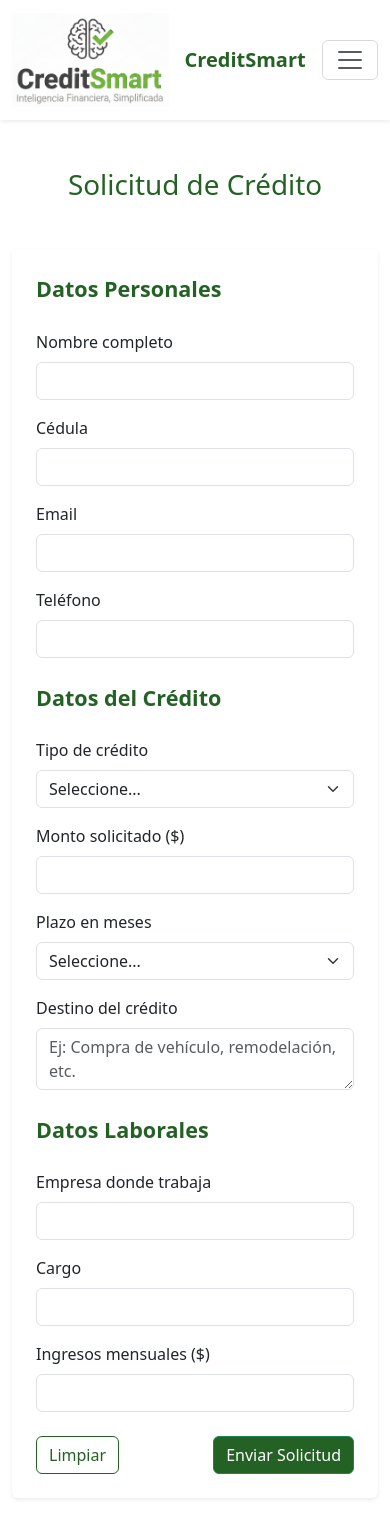
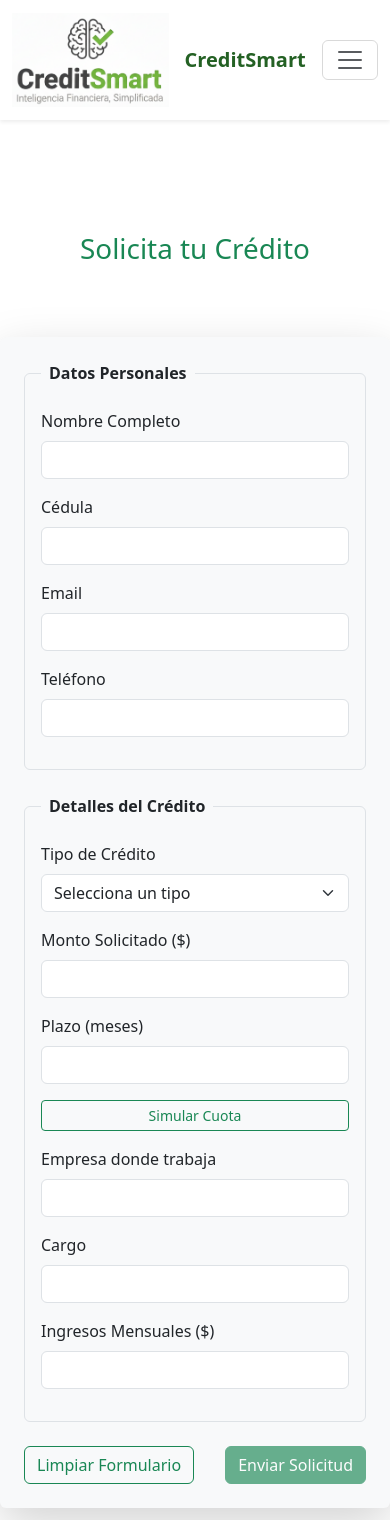
Before and after one commit to KamiloVelasquez/CrediSmart_React, a React (Vite) app in the folder creditsmart-app/: page /solicitar in a window 390 px wide. Shown: the top 1520 px of the page. Built offline with nearby package versions, Linux system fonts and the light colour scheme.

Commit message:
aplicacion de firebase

```diff
--- a/creditsmart-app/package.json
+++ b/creditsmart-app/package.json
@@ -14,7 +14,8 @@
     "react": "^19.2.0",
     "react-dom": "^19.2.0",
     "react-router-dom": "^7.9.6",
-    "sweetalert2": "^11.26.3"
+    "sweetalert2": "^11.26.3",
+    "firebase": "^12.6.0"
   },
   "devDependencies": {
     "@eslint/js": "^9.39.1",
--- a/creditsmart-app/src/assets/pages/Solicitar.jsx
+++ b/creditsmart-app/src/assets/pages/Solicitar.jsx
@@ -1,12 +1,33 @@
-import React, { useState } from "react";
+import React, { useState, useMemo } from "react";
 import { creditos } from "../../data/creditos";
 import illustration from "../IMAGES/Credito_Libre_Inversion.png";
-import Swal from 'sweetalert2'
+import Swal from 'sweetalert2';
+import { db } from "../../firebase/config";
+import { collection, addDoc } from "firebase/firestore";
 
-const solicitudesMemoria = []; // almacenamiento temporal en memoria
+
+const validateForm = (form) => {
+  let errors = {};
+  if (!form.nombre) errors.nombre = "El nombre es obligatorio.";
+  if (!form.cedula) errors.cedula = "La cédula es obligatoria.";
+  if (!form.email || !/^\S+@\S+\.\S+$/.test(form.email)) errors.email = "El email no es válido.";
+  if (!form.telefono) errors.telefono = "El teléfono es obligatorio.";
+  if (!form.tipoCredito) errors.tipoCredito = "Debes seleccionar un tipo de crédito.";
+
+  const montoNum = Number(form.monto);
+  const plazoNum = Number(form.plazo);
+  const ingresosNum = Number(form.ingresos);
+
+  if (!montoNum || isNaN(montoNum) || montoNum <= 0) errors.monto = "Monto inválido.";
+  if (!plazoNum || isNaN(plazoNum) || plazoNum <= 0) errors.plazo = "Plazo inválido.";
+  if (!ingresosNum || isNaN(ingresosNum) || ingresosNum <= 0) errors.ingresos = "Ingresos inválidos.";
+
+  return errors;
+};
+
 
 export default function Solicitar() {
-  const [form, setForm] = useState({
+  const initialState = {
     nombre: "",
     cedula: "",
     email: "",
@@ -18,253 +39,316 @@ export default function Solicitar() {
     empresa: "",
     cargo: "",
     ingresos: ""
-  });
+  };
 
+  const [form, setForm] = useState(initialState);
   const [errors, setErrors] = useState({});
-  // cuota es un valor derivado calculado con useMemo (evita setState en efectos)
-  const [mensaje, setMensaje] = useState("");
   const [showResumen, setShowResumen] = useState(false);
 
-  // calcular la cuota de forma derivada con useMemo
-  const cuota = React.useMemo(() => {
+  // Maneja el cambio de los inputs
+  const handleChange = (e) => {
+    const { name, value } = e.target;
+    setForm(prev => ({ ...prev, [name]: value }));
+    // Limpiar error específico al escribir
+    if (errors[name]) {
+      setErrors(prev => ({ ...prev, [name]: undefined }));
+    }
+  };
+
+  // Limpia todo el formulario
+  const limpiarForm = () => {
+    setForm(initialState);
+    setErrors({});
+    setShowResumen(false);
+  };
+
+  // Cálculo de cuota usando useMemo para optimización
+  const cuota = useMemo(() => {
     const monto = Number(form.monto);
     const plazo = Number(form.plazo);
     if (!monto || !plazo) return null;
 
     const producto = creditos.find((c) => c.nombre === form.tipoCredito);
-    const tasaMensual = producto ? Number(producto.tasa) / 100 : 0.02; // fallback 2% mensual
+    // Tasa mensual (asumimos que la tasa en creditos.js es anual en porcentaje)
+    const tasaMensual = producto ? Number(producto.tasa) / 100 : null;
+
+    if (!tasaMensual) return null;
 
     const i = tasaMensual;
     const n = plazo;
-    const cuotaCalc = (monto * i) / (1 - Math.pow(1 + i, -n));
-    return Number.isFinite(cuotaCalc) ? Math.round(cuotaCalc) : null;
+    const cuota = monto * (i * Math.pow(1 + i, n)) / (Math.pow(1 + i, n) - 1);
+
+    if (isNaN(cuota) || !isFinite(cuota)) return null;
+
+    return Math.round(cuota);
   }, [form.monto, form.plazo, form.tipoCredito]);
 
-  // validaciones en tiempo real (al cambiar campos)
-  function handleChange(e) {
-    const { id, value } = e.target;
-    setForm((p) => ({ ...p, [id]: value }));
 
-    // validación básica
-    setErrors((prev) => {
-      const next = { ...prev };
-      if (!value) next[id] = "Campo requerido";
-      else delete next[id];
+  // Muestra el resumen (calcula la cuota)
+  const handleSimular = () => {
+    const simErrors = {};
+    if (!form.tipoCredito) simErrors.tipoCredito = "Selecciona un tipo de crédito.";
+    if (!Number(form.monto)) simErrors.monto = "Ingresa un monto válido.";
+    if (!Number(form.plazo)) simErrors.plazo = "Ingresa un plazo válido.";
 
-      // email valid simple
-      if (id === "email" && value) {
-        const ok = /^[^\s@]+@[^\s@]+\.[^\s@]+$/.test(value);
-        if (!ok) next.email = "Email inválido";
-        else delete next.email;
-      }
+    if (Object.keys(simErrors).length > 0) {
+        setErrors(prev => ({ ...prev, ...simErrors }));
+        Swal.fire('Advertencia', 'Completa los campos de simulación para ver la cuota.', 'warning');
+        return;
+    }
 
-      return next;
-    });
+    if (cuota) {
+        setShowResumen(true);
+    } else {
+        setShowResumen(false);
+        Swal.fire('Advertencia', 'No fue posible calcular la cuota. Verifica los límites del crédito.', 'warning');
+    }
+  };
 
-    // si el usuario modifica monto/plazo/tipo, mostramos resumen en vivo
-    setShowResumen(true);
-  }
 
-  function limpiarForm() {
-    setForm({
-      nombre: "",
-      cedula: "",
-      email: "",
-      telefono: "",
-      tipoCredito: "",
-      monto: "",
-      plazo: "",
-      destino: "",
-      empresa: "",
-      cargo: "",
-      ingresos: ""
-    });
-    setErrors({});
-    // cuota es derivada ahora (useMemo) — no necesitamos setCuota
-    setShowResumen(false);
-    setMensaje("");
-  }
-
-  function handleSubmit(e) {
+  const handleSubmit = async (e) => {
     e.preventDefault();
 
-    // validación final
-    const required = ["nombre", "email", "tipoCredito", "monto", "plazo"];
-    const newErrors = {};
-    required.forEach((f) => {
-      if (!form[f]) newErrors[f] = "Campo requerido";
-    });
-    if (Object.keys(newErrors).length) {
-      setErrors(newErrors);
-      // focus first field with error for better UX
-      const first = Object.keys(newErrors)[0];
-      document.getElementById(first)?.focus();
-      Swal.fire({
-        icon: 'error',
-        title: '¡Uy!',
-        text: 'Por favor completa los campos obligatorios.',
-        confirmButtonText: 'OK',
-        customClass: {
-          confirmButton: 'swal-btn-enviar', // Clase styles.css para el botón
-        },
-        buttonsStyling: false, // Desactiva los estilos por defecto de SweetAlert2
-      });
+    // 1. VALIDACIÓN COMPLETA
+    const validationErrors = validateForm(form);
+    if (Object.keys(validationErrors).filter(key => validationErrors[key]).length > 0) {
+      setErrors(validationErrors);
+      Swal.fire('Advertencia', 'Por favor, completa correctamente los campos obligatorios.', 'warning');
       return;
     }
 
-    // guardar en memoria
-    solicitudesMemoria.push({
+    // Asegurar que la cuota se calculó antes de enviar
+    if (!cuota) {
+        Swal.fire('Advertencia', 'Debes simular la cuota antes de enviar la solicitud.', 'warning');
+        return;
+    }
+
+    // 2. PREPARACIÓN DE DATOS (Asegurar tipos correctos para Firestore)
+    const dataToSave = {
       ...form,
-      cuota,
-      fecha: new Date().toISOString()
-    });
+      monto: Number(form.monto),
+      plazo: Number(form.plazo),
+      ingresos: Number(form.ingresos),
+      fechaSolicitud: new Date(),
+      cuotaEstimada: cuota,
+      // se puede añadir más campos como 'estado: "Pendiente"', 'tasaAplicada: producto.tasa', etc.
+    };
 
-    // Mensaje de éxito (sweetalert2)
-      Swal.fire({
-        title: "Solicitud enviada con éxito ✔",
-        icon: "success",
-        draggable: true
-      });
+    // 3. ENVÍO A FIRESTORE
+    try {
+      const docRef = await addDoc(collection(db, "solicitudes"), dataToSave);
 
+      // Éxito
+      console.log("Documento escrito exitosamente con ID: ", docRef.id);
 
-    // limpiar automáticamente después de enviar
-    setTimeout(() => {
+      Swal.fire(
+        '¡Solicitud Enviada!',
+        `Tu solicitud fue registrada con el ID: ${docRef.id}.`,
+        'success'
+      );
+
       limpiarForm();
-    }, 800);
 
-    // borrar mensaje al rato
-    setTimeout(() => setMensaje(""), 5000);
-  }
+    } catch (error) {
 
+      console.error("FIREBASE ERROR: Error al añadir documento a Firestore.", error);
+
+      Swal.fire(
+        'Error de Envío',
+        `Ocurrió un error al enviar tu solicitud: ${error.message}. Esto es CASI SIEMPRE un problema de las Reglas de Seguridad de Firestore.`,
+        'error'
+      );
+    }
+  };
+
+  // Estructura de JSX con validaciones y manejo de eventos
   return (
     <main className="container py-5">
-      <h1 className="text-center mb-5 text-green">Solicitud de Crédito</h1>
+      <h1 className="custom-products-section text-success text-center">
+        Solicita tu Crédito
+      </h1>
 
-      <div className="row gx-5 align-items-stretch" style={{ minHeight: '72vh' }}>
-        {/* Formulario a la izquierda */}
-        <div className="col-12 col-md-6">
-          <form className="bg-white p-4 rounded shadow-sm" onSubmit={handleSubmit} noValidate>
-            {/* Datos personales */}
-            <fieldset className="mb-4">
-              <legend className="fw-bold text-green">Datos Personales</legend>
-              <div className="row g-3">
-                <div className="col-md-6">
-                  <label htmlFor="nombre" className="form-label">Nombre completo</label>
-                  <input id="nombre" name="nombre" value={form.nombre} onChange={handleChange} className="form-control" aria-invalid={!!errors.nombre} aria-describedby={errors.nombre ? 'nombre-error' : undefined} />
-                  {errors.nombre && <small id="nombre-error" className="text-danger">{errors.nombre}</small>}
+      <div className="row">
+        <div className="col-12 col-md-6 bg-light p-4 rounded shadow-lg">
+          <form onSubmit={handleSubmit}>
+
+            {/* Campos de datos personales */}
+            <fieldset className="border p-3 mb-4 rounded">
+              <legend className="float-none w-auto px-2 fs-6 fw-bold">
+                Datos Personales
+              </legend>
+              <div className="mb-3">
+                <label htmlFor="nombre" className="form-label">Nombre Completo</label>
+                <input
+                  type="text"
+                  className={`form-control ${errors.nombre ? "is-invalid" : ""}`}
+                  id="nombre"
+                  name="nombre"
+                  value={form.nombre}
+                  onChange={handleChange}
+                />
+                {errors.nombre && <small className="text-danger">{errors.nombre}</small>}
+              </div>
+              {/* ... otros campos de datos personales (cedula, email, telefono) con sus validaciones ... */}
+              <div className="mb-3">
+                <label htmlFor="cedula" className="form-label">Cédula</label>
+                <input
+                  type="text"
+                  className={`form-control ${errors.cedula ? "is-invalid" : ""}`}
+                  id="cedula"
+                  name="cedula"
+                  value={form.cedula}
+                  onChange={handleChange}
+                />
+                {errors.cedula && <small className="text-danger">{errors.cedula}</small>}
+              </div>
+
+              <div className="row">
+                <div className="col-md-6 mb-3">
+                  <label htmlFor="email" className="form-label">Email</label>
+                  <input
+                    type="email"
+                    className={`form-control ${errors.email ? "is-invalid" : ""}`}
+                    id="email"
+                    name="email"
+                    value={form.email}
+                    onChange={handleChange}
+                  />
+                  {errors.email && <small className="text-danger">{errors.email}</small>}
                 </div>
-
-                <div className="col-md-6">
-                  <label htmlFor="cedula" className="form-label">Cédula</label>
-                  <input id="cedula" name="cedula" type="text" value={form.cedula} onChange={handleChange} className="form-control" aria-invalid={!!errors.cedula} aria-describedby={errors.cedula ? 'cedula-error' : undefined} />
-                  {errors.cedula && <small id="cedula-error" className="text-danger">{errors.cedula}</small>}
-                </div>
-
-                <div className="col-md-6">
-                  <label htmlFor="email" className="form-label">Email</label>
-                  <input id="email" name="email" type="email" value={form.email} onChange={handleChange} className="form-control" aria-invalid={!!errors.email} aria-describedby={errors.email ? 'email-error' : undefined} />
-                  {errors.email && <small id="email-error" className="text-danger">{errors.email}</small>}
-                </div>
-
-                <div className="col-md-6">
+                <div className="col-md-6 mb-3">
                   <label htmlFor="telefono" className="form-label">Teléfono</label>
-                  <input id="telefono" name="telefono" value={form.telefono} onChange={handleChange} className="form-control" aria-invalid={!!errors.telefono} aria-describedby={errors.telefono ? 'telefono-error' : undefined} />
-                  {errors.telefono && <small id="telefono-error" className="text-danger">{errors.telefono}</small>}
+                  <input
+                    type="tel"
+                    className={`form-control ${errors.telefono ? "is-invalid" : ""}`}
+                    id="telefono"
+                    name="telefono"
+                    value={form.telefono}
+                    onChange={handleChange}
+                  />
+                  {errors.telefono && <small className="text-danger">{errors.telefono}</small>}
                 </div>
               </div>
+
             </fieldset>
 
-            {/* Datos del crédito */}
-            <fieldset className="mb-4">
-              <legend className="fw-bold text-green">Datos del Crédito</legend>
-              <div className="row g-3">
-                <div className="col-md-6">
-                  <label htmlFor="tipoCredito" className="form-label">Tipo de crédito</label>
-                  <select id="tipoCredito" name="tipoCredito" value={form.tipoCredito} onChange={handleChange} className="form-select" aria-invalid={!!errors.tipoCredito} aria-describedby={errors.tipoCredito ? 'tipoCredito-error' : undefined}>
-                    <option value="">Seleccione...</option>
-                    {creditos.map((c) => (
-                      <option key={c.id} value={c.nombre}>{c.nombre}</option>
-                    ))}
-                  </select>
-                  {errors.tipoCredito && <small id="tipoCredito-error" className="text-danger">{errors.tipoCredito}</small>}
+            {/* Detalles del Crédito y Simulación */}
+            <fieldset className="border p-3 mb-4 rounded">
+              <legend className="float-none w-auto px-2 fs-6 fw-bold">
+                Detalles del Crédito
+              </legend>
+              <div className="mb-3">
+                <label htmlFor="tipoCredito" className="form-label">Tipo de Crédito</label>
+                <select
+                  className={`form-select ${errors.tipoCredito ? "is-invalid" : ""}`}
+                  id="tipoCredito"
+                  name="tipoCredito"
+                  value={form.tipoCredito}
+                  onChange={handleChange}
+                >
+                  <option value="">Selecciona un tipo</option>
+                  {creditos.map((c) => (
+                    <option key={c.id} value={c.nombre}>
+                      {c.nombre}
+                    </option>
+                  ))}
+                </select>
+                {errors.tipoCredito && <small className="text-danger">{errors.tipoCredito}</small>}
+              </div>
+
+              <div className="row">
+                <div className="col-md-4 mb-3">
+                  <label htmlFor="monto" className="form-label">Monto Solicitado ($)</label>
+                  <input
+                    type="number"
+                    className={`form-control ${errors.monto ? "is-invalid" : ""}`}
+                    id="monto"
+                    name="monto"
+                    value={form.monto}
+                    onChange={handleChange}
+                  />
+                  {errors.monto && <small className="text-danger">{errors.monto}</small>}
                 </div>
-
-                <div className="col-md-6">
-                  <label htmlFor="monto" className="form-label">Monto solicitado ($)</label>
-                  <input id="monto" name="monto" type="number" min="0" value={form.monto} onChange={handleChange} className="form-control" aria-invalid={!!errors.monto} aria-describedby={errors.monto ? 'monto-error' : undefined} />
-                  {errors.monto && <small id="monto-error" className="text-danger">{errors.monto}</small>}
+                <div className="col-md-4 mb-3">
+                  <label htmlFor="plazo" className="form-label">Plazo (meses)</label>
+                  <input
+                    type="number"
+                    className={`form-control ${errors.plazo ? "is-invalid" : ""}`}
+                    id="plazo"
+                    name="plazo"
+                    value={form.plazo}
+                    onChange={handleChange}
+                  />
+                  {errors.plazo && <small className="text-danger">{errors.plazo}</small>}
                 </div>
-
-                <div className="col-md-6">
-                  <label htmlFor="plazo" className="form-label">Plazo en meses</label>
-                  <select id="plazo" name="plazo" value={form.plazo} onChange={handleChange} className="form-select" aria-invalid={!!errors.plazo} aria-describedby={errors.plazo ? 'plazo-error' : undefined}>
-                    <option value="">Seleccione...</option>
-                    <option value="12">12</option>
-                    <option value="24">24</option>
-                    <option value="36">36</option>
-                    <option value="48">48</option>
-                    <option value="60">60</option>
-                  </select>
-                  {errors.plazo && <small id="plazo-error" className="text-danger">{errors.plazo}</small>}
-                </div>
-
-                <div className="col-12">
-                  <label htmlFor="destino" className="form-label">Destino del crédito</label>
-                  <textarea id="destino" name="destino" value={form.destino} onChange={handleChange} rows="2" className="form-control" placeholder="Ej: Compra de vehículo, remodelación, etc." aria-invalid={!!errors.destino} aria-describedby={errors.destino ? 'destino-error' : undefined}></textarea>
-                  {errors.destino && <small id="destino-error" className="text-danger">{errors.destino}</small>}
+                <div className="col-md-4 mb-3 d-flex align-items-end">
+                    <button type="button" className="btn btn-sm btn-outline-success w-100" onClick={handleSimular}>Simular Cuota</button>
                 </div>
               </div>
-            </fieldset>
 
-            {/* Datos laborales */}
-            <fieldset className="mb-4">
-              <legend className="fw-bold text-green">Datos Laborales</legend>
-              <div className="row g-3">
-                <div className="col-md-6">
-                  <label htmlFor="empresa" className="form-label">Empresa donde trabaja</label>
-                  <input id="empresa" name="empresa" value={form.empresa} onChange={handleChange} className="form-control" aria-invalid={!!errors.empresa} aria-describedby={errors.empresa ? 'empresa-error' : undefined} />
-                  {errors.empresa && <small id="empresa-error" className="text-danger">{errors.empresa}</small>}
+              {/* ... Campos de Empleo e Ingresos ... */}
+              <div className="mb-3">
+                <label htmlFor="empresa" className="form-label">Empresa donde trabaja</label>
+                <input type="text" className="form-control" id="empresa" name="empresa" value={form.empresa} onChange={handleChange} />
+              </div>
+
+              <div className="row">
+                <div className="col-md-6 mb-3">
+                  <label htmlFor="cargo" className="form-label">Cargo</label>
+                  <input type="text" className="form-control" id="cargo" name="cargo" value={form.cargo} onChange={handleChange} />
                 </div>
-
-                <div className="col-md-6">
-                  <label htmlFor="cargo" className="form-label">Cargo</label>
-                  <input id="cargo" name="cargo" value={form.cargo} onChange={handleChange} className="form-control" aria-invalid={!!errors.cargo} aria-describedby={errors.cargo ? 'cargo-error' : undefined} />
-                  {errors.cargo && <small id="cargo-error" className="text-danger">{errors.cargo}</small>}
-                </div>
-
-                <div className="col-md-6">
-                  <label htmlFor="ingresos" className="form-label">Ingresos mensuales ($)</label>
-                  <input id="ingresos" name="ingresos" type="number" min="0" value={form.ingresos} onChange={handleChange} className="form-control" aria-invalid={!!errors.ingresos} aria-describedby={errors.ingresos ? 'ingresos-error' : undefined} />
-                  {errors.ingresos && <small id="ingresos-error" className="text-danger">{errors.ingresos}</small>}
+                <div className="col-md-6 mb-3">
+                  <label htmlFor="ingresos" className="form-label">Ingresos Mensuales ($)</label>
+                  <input
+                    type="number"
+                    className={`form-control ${errors.ingresos ? "is-invalid" : ""}`}
+                    id="ingresos"
+                    name="ingresos"
+                    value={form.ingresos}
+                    onChange={handleChange}
+                  />
+                  {errors.ingresos && <small className="text-danger">{errors.ingresos}</small>}
                 </div>
               </div>
             </fieldset>
 
             {/* Resumen y cuota */}
-            {showResumen && (
-              <div className="mb-3">
-                <h6 className="fw-bold">Resumen (preliminar)</h6>
-                <p className="mb-1"><strong>Tipo:</strong> {form.tipoCredito || "-"}</p>
-                <p className="mb-1"><strong>Monto:</strong> {form.monto ? `$${Number(form.monto).toLocaleString()}` : "-"}</p>
-                <p className="mb-1"><strong>Plazo:</strong> {form.plazo ? `${form.plazo} meses` : "-"}</p>
-                <p className="mb-1"><strong>Cuota estimada:</strong> {cuota ? `$${cuota.toLocaleString()} / mes` : "—"}</p>
+            {showResumen && cuota && (
+              <div className="mb-3 p-3 bg-white rounded shadow-sm border-start border-4 border-success">
+                <h6 className="fw-bold text-success">Resumen de Simulación</h6>
+                <p className="mb-1"><strong>Tipo:</strong> {form.tipoCredito}</p>
+                <p className="mb-1"><strong>Monto:</strong> ${Number(form.monto).toLocaleString()}</p>
+                <p className="mb-1"><strong>Plazo:</strong> {form.plazo} meses</p>
+                <hr className="my-2" />
+                <h5 className="mb-0 text-success"><strong>Cuota estimada:</strong> ${cuota.toLocaleString()} / mes</h5>
               </div>
             )}
 
-            <div className="d-flex justify-content-between">
-              <button type="button" className="btn btn-success-2" onClick={limpiarForm}>Limpiar</button>
-              <button type="submit" className="btn btn-success">Enviar Solicitud</button>
+            {/* Mensaje de advertencia si la simulación falló */}
+            {!cuota && showResumen && (
+              <div className="alert alert-warning">
+                No fue posible calcular la cuota. Revisa el tipo, monto y plazo.
+              </div>
+            )}
+
+
+            <div className="d-flex justify-content-between mt-4">
+              <button type="button" className="btn btn-outline-success" onClick={limpiarForm}>Limpiar Formulario</button>
+              <button
+                type="submit"
+                className="btn btn-success"
+                disabled={!cuota} // Deshabilitar si la cuota no se ha simulado con éxito
+              >
+                Enviar Solicitud
+              </button>
             </div>
 
-            {mensaje && <div className="mt-3 alert alert-success">{mensaje}</div>}
           </form>
         </div>
 
         {/* Imagen a la derecha */}
-        <div className="col-12 col-md-6 mt-4 mt-md-0 p-0">
-          <div className="h-100 w-100">
-            <img src={illustration} alt="Crédito" className="w-100 h-100" style={{ objectFit: 'cover', display: 'block', borderRadius: 20 }} />
-          </div>
+        <div className="col-12 col-md-6 mt-4 mt-md-0 p-0 d-flex align-items-center justify-content-center">
+          <img src={illustration} alt="Ilustración de crédito" className="img-fluid rounded" />
         </div>
       </div>
     </main>
--- /dev/null
+++ b/creditsmart-app/src/firebase/config.js
@@ -0,0 +1,16 @@
+import { initializeApp } from "firebase/app";
+import { getFirestore } from "firebase/firestore";
+
+const firebaseConfig = {
+  apiKey: "AIzaSyCjO_7Q0U7C3lV-tOQUn7459i90oxZ-H9c",
+  authDomain: "credismart-7aa45.firebaseapp.com",
+  projectId: "credismart-7aa45",
+  storageBucket: "credismart-7aa45.firebasestorage.app",
+  messagingSenderId: "130105417116",
+  appId: "1:130105417116:web:795ba6ab0a0ec63a783c59"
+};
+
+const app = initializeApp(firebaseConfig);
+
+// Exportamos la referencia a Firestore
+export const db = getFirestore(app);
--- a/creditsmart-app/src/main.jsx
+++ b/creditsmart-app/src/main.jsx
@@ -8,6 +8,7 @@ import "bootstrap/dist/js/bootstrap.bundle.min.js";
 import "./styles.css";
 import 'sweetalert2/dist/sweetalert2.min.css';
 
+
 ReactDOM.createRoot(document.getElementById('root')).render(
   <React.StrictMode>
     <App />
--- /dev/null
+++ b/package.json
@@ -0,0 +1,5 @@
+{
+  "dependencies": {
+    "firebase": "^12.6.0"
+  }
+}
```
Also changed, not shown: creditsmart-app/src/seedfirestore.js (added, +72 -0 lines), 1 other file (tests, documents, lock files or other folders).
